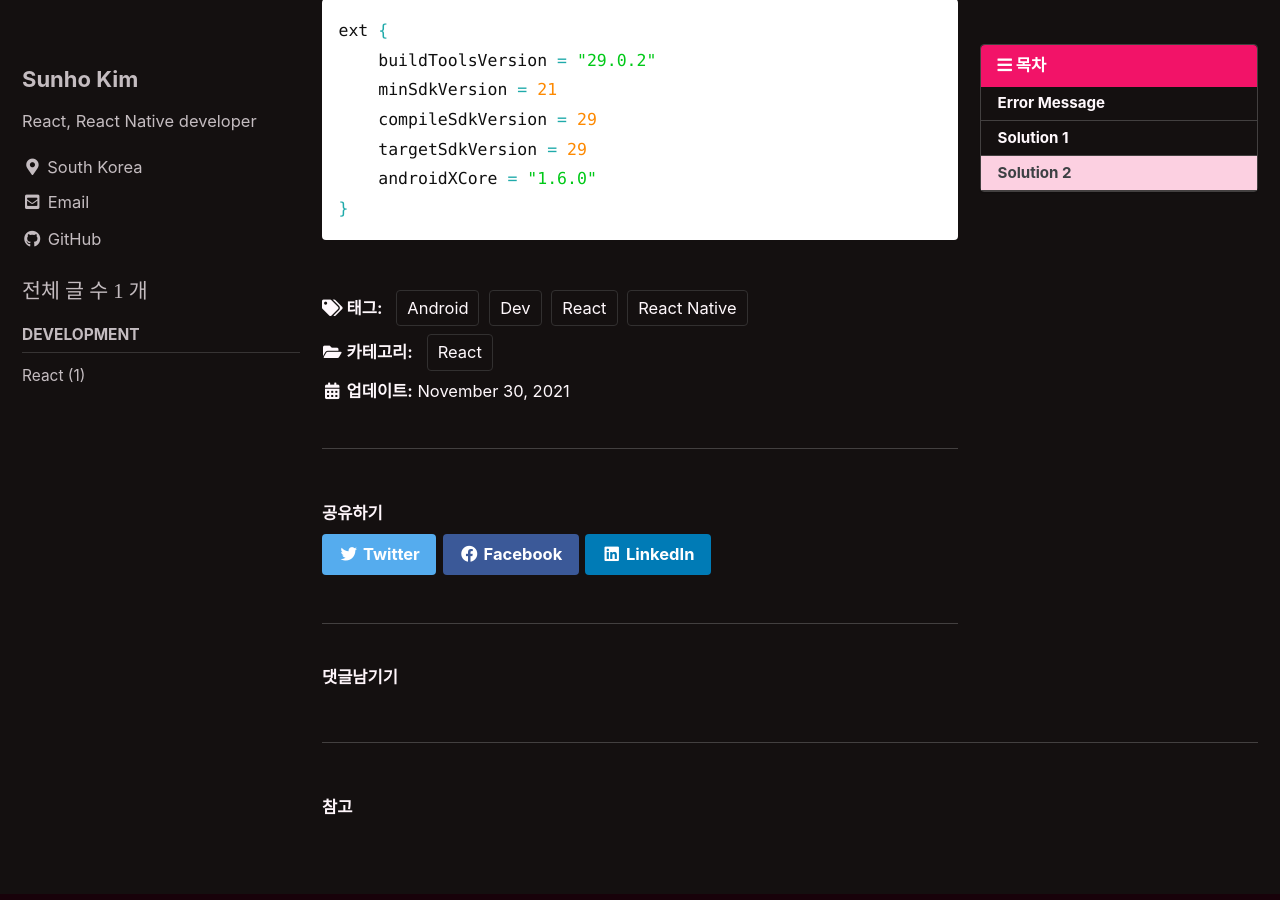
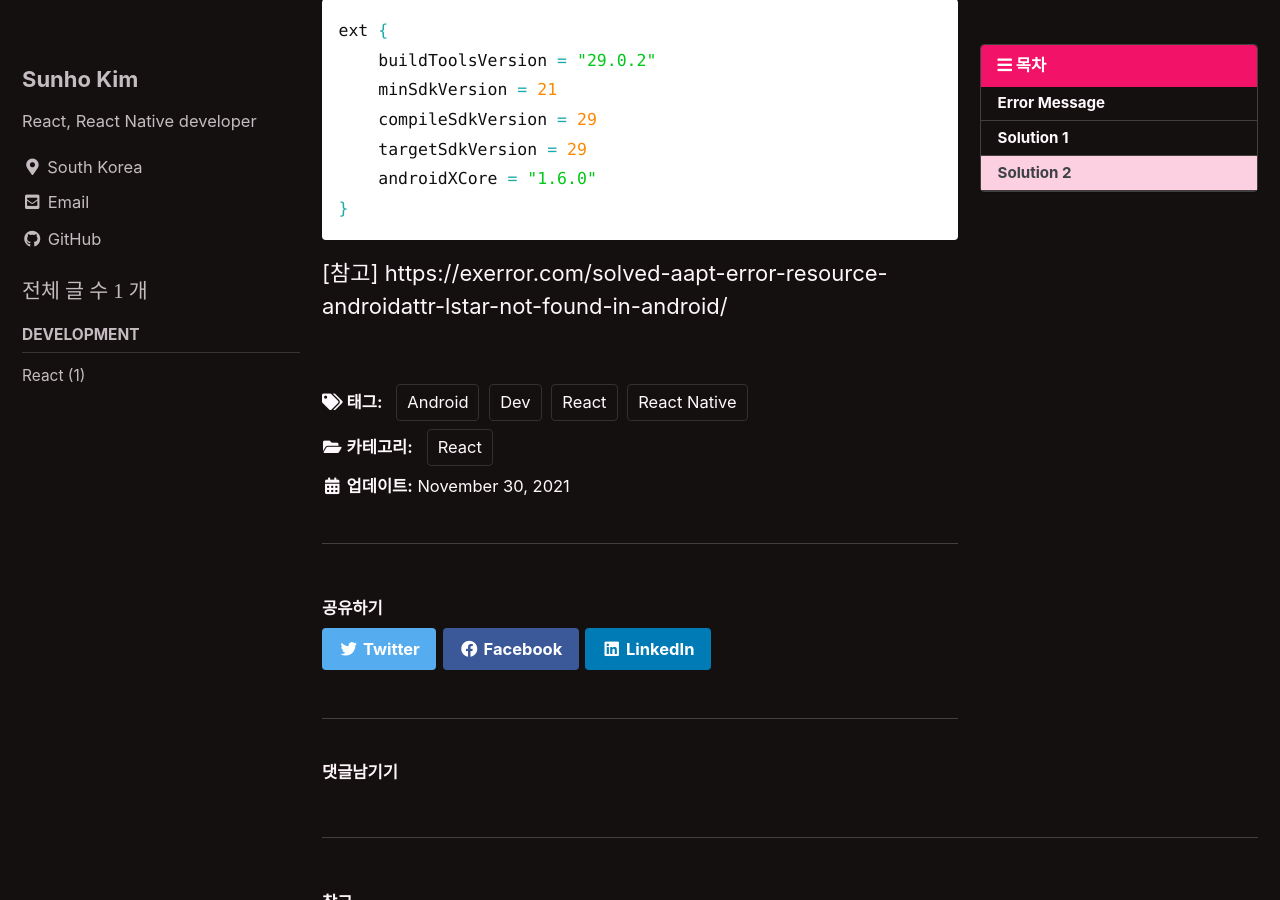
Before and after one commit to supersunho/supersunho.github.io, a Jekyll site: the page built from _posts/2021-11-30-AAPT-Build-Error-Fix.md, in a window 1280 px wide and 900 px high, scrolled down 1124 px. Built offline with Jekyll 4.4.1, drawn with Linux system fonts in a browser that asks for light colours; cached includes are drawn as plain includes; comment, search, counter and statistics services are not loaded.

Commit message:
포스팅 수정

````diff
--- a/_posts/2021-11-30-AAPT-Build-Error-Fix.md
+++ b/_posts/2021-11-30-AAPT-Build-Error-Fix.md
@@ -46,3 +46,5 @@ ext {
     androidXCore = "1.6.0"
 }
 ```
+
+[참고] https://exerror.com/solved-aapt-error-resource-androidattr-lstar-not-found-in-android/
````
